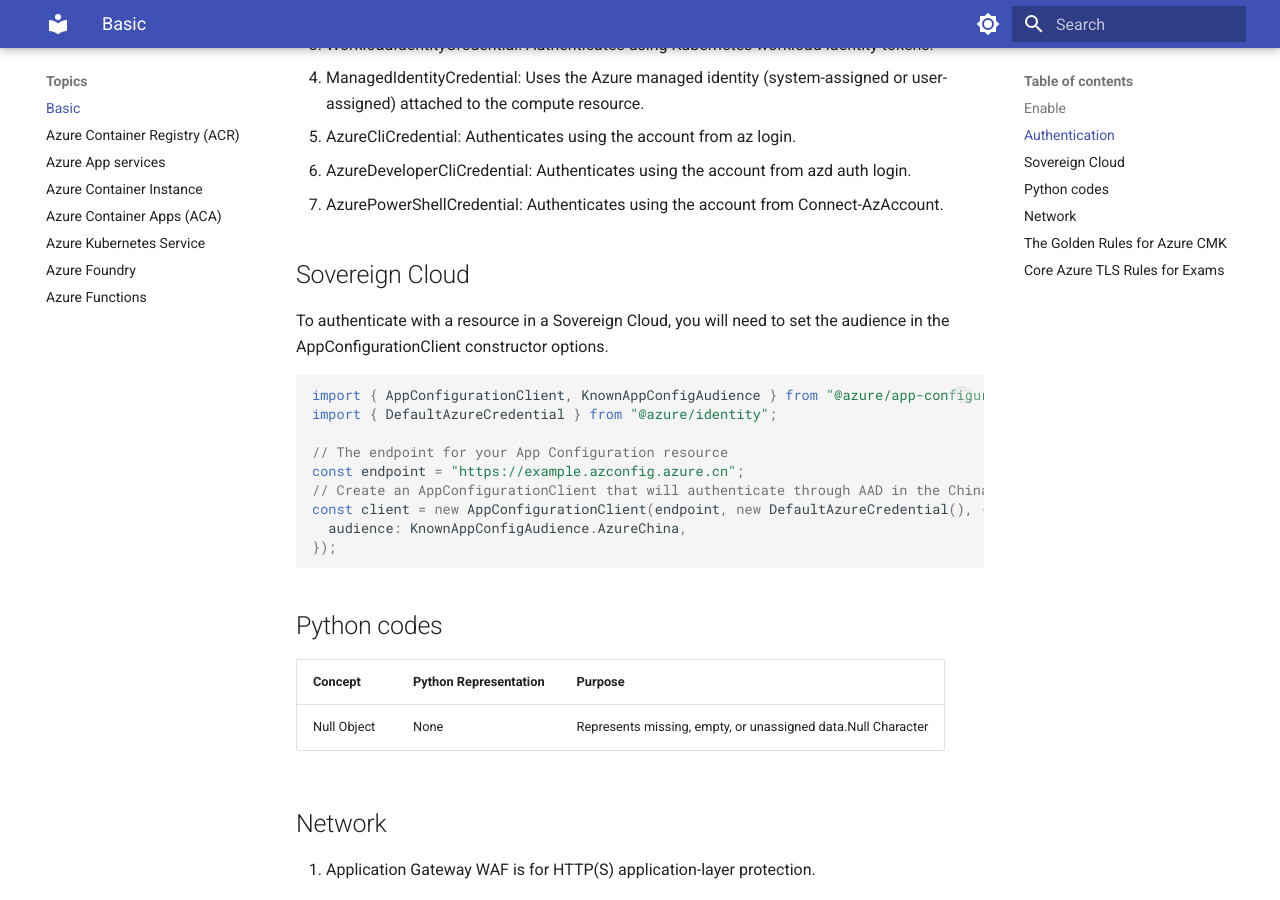
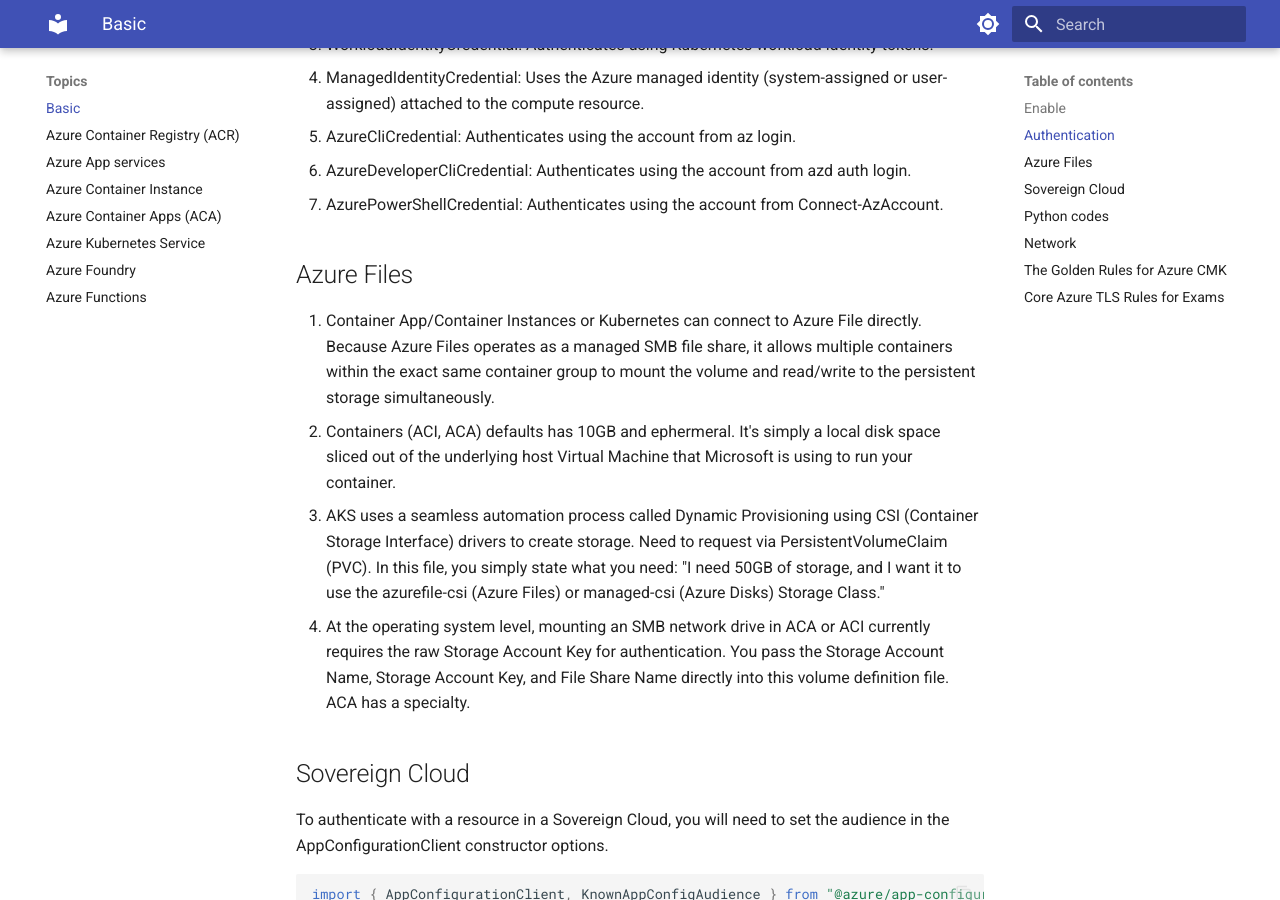
Before and after one commit to yoonghan/AI-Cloud-Developer, an MkDocs documentation site: the page built from docs/Basic.md, in a window 1280 px wide and 900 px high, scrolled down 593 px. Built offline with MkDocs 1.6.1 and Material for MkDocs 9.7.7, drawn with Linux system fonts in a browser that asks for light colours.

Commit message:
Update with Azure files

```diff
--- a/docs/Basic.md
+++ b/docs/Basic.md
@@ -21,6 +21,12 @@
 - AzureCliCredential: Authenticates using the account from az login.
 - AzureDeveloperCliCredential: Authenticates using the account from azd auth login.
 - AzurePowerShellCredential: Authenticates using the account from Connect-AzAccount.
+
+## Azure Files
+1. Container App/Container Instances or Kubernetes can connect to Azure File directly. Because Azure Files operates as a managed SMB file share, it allows multiple containers within the exact same container group to mount the volume and read/write to the persistent storage simultaneously.
+2. Containers (ACI, ACA) defaults has 10GB and ephermeral. It's simply a local disk space sliced out of the underlying host Virtual Machine that Microsoft is using to run your container.
+3. AKS uses a seamless automation process called Dynamic Provisioning using CSI (Container Storage Interface) drivers to create storage. Need to request via PersistentVolumeClaim (PVC). In this file, you simply state what you need: "I need 50GB of storage, and I want it to use the azurefile-csi (Azure Files) or managed-csi (Azure Disks) Storage Class."
+4. At the operating system level, mounting an SMB network drive in ACA or ACI currently requires the raw Storage Account Key for authentication. You pass the Storage Account Name, Storage Account Key, and File Share Name directly into this volume definition file. ACA has a specialty.
 
 ## Sovereign Cloud
 To authenticate with a resource in a Sovereign Cloud, you will need to set the audience in the AppConfigurationClient constructor options.
```
